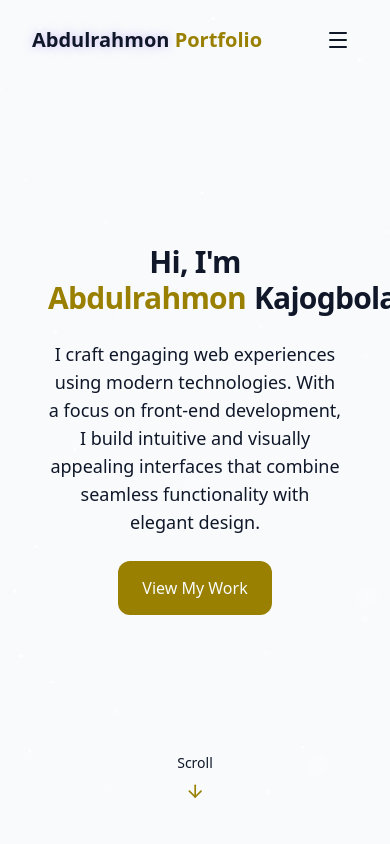
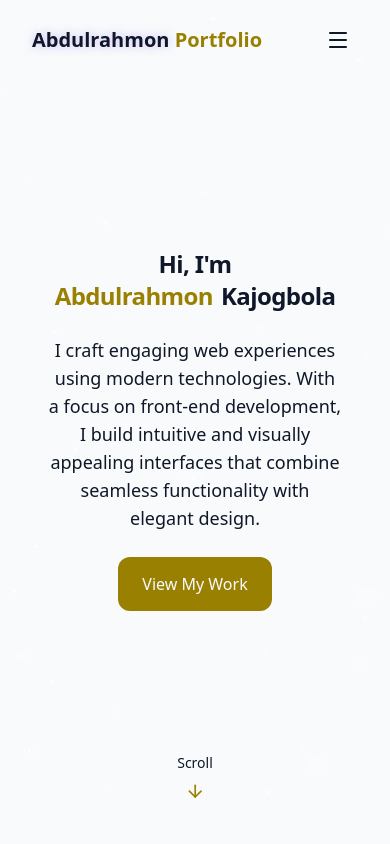
Before and after one commit to raymond1097/Portfolio, a React (Vite) app: page / in a window 390 px wide. Shown: the top 844 px of the page. Built offline with nearby package versions, Linux system fonts and the light colour scheme.

Commit message:
Fixing text issue

```diff
--- a/src/components/HeroSection.jsx
+++ b/src/components/HeroSection.jsx
@@ -6,7 +6,7 @@ const HeroSection = () => {
     <section id='hero' className='relative min-h-screen flex flex-col items-center justify-center px-4'>
       <div className='container max-w-4xl mx-auto text-center z-10'>
         <div className='space-y-6'>
-          <h1 className='text-3xl md:text-6xl font-bold tracking-tight'>
+          <h1 className='text-2xl md:text-6xl font-bold tracking-tight'>
             <span className='opacity-0 animate-fade-in'>Hi, I'm </span>
             <span className='text-primary opacity-0 animate-fade-in-delay-1'>Abdulrahmon</span>
             <span className='text-gradient ml-2 opacity-0 animate-fade-in-delay-1'>Kajogbola</span>
```
